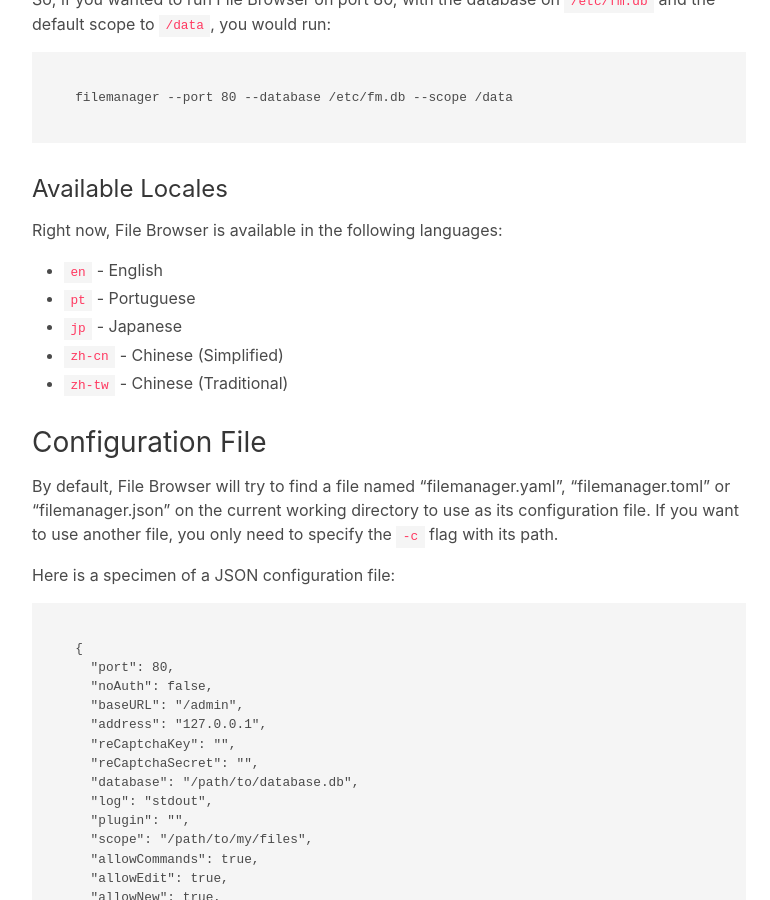
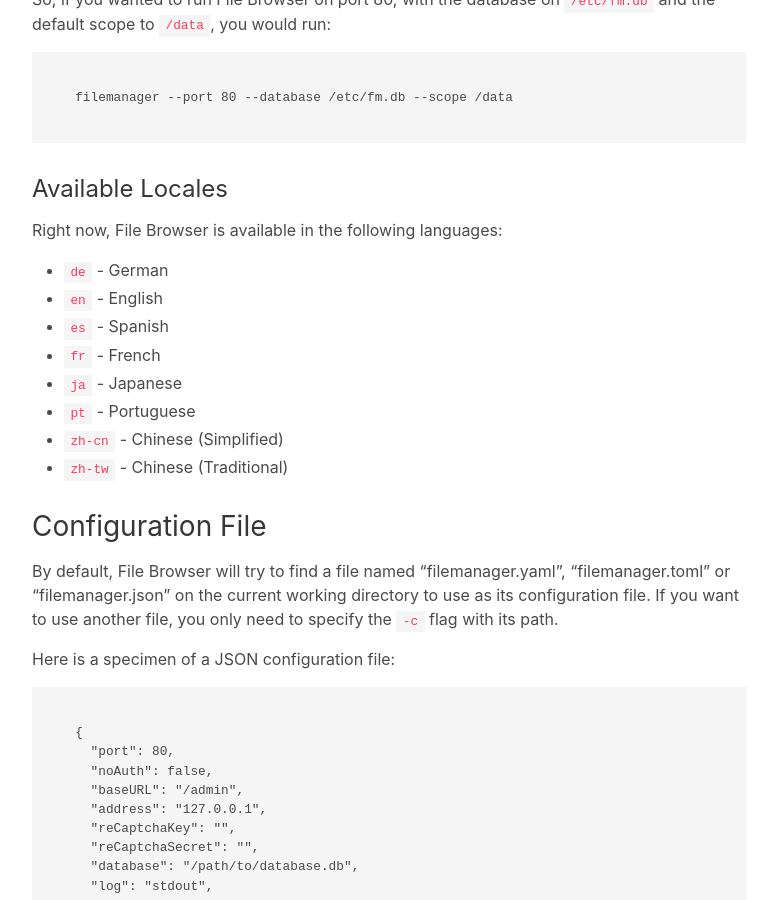
Before and after one commit to filebrowser/get, a Jekyll site: the page built from configuration.md, in a window 1280 px wide and 900 px high, scrolled down 1089 px. Shown: the whole window, without its empty margins (374-1144 px from the left). Built offline with Jekyll 4.4.1, drawn with Linux system fonts in a browser that asks for light colours.

Commit message:
update available locales

```diff
--- a/configuration.md
+++ b/configuration.md
@@ -40,9 +40,12 @@
 
 Right now, File Browser is available in the following languages:
 
+- `de` - German
 - `en` - English
+- `es` - Spanish
+- `fr` - French
+- `ja` - Japanese
 - `pt` - Portuguese
-- `jp` - Japanese
 - `zh-cn` - Chinese (Simplified)
 - `zh-tw` - Chinese (Traditional)
 
```
